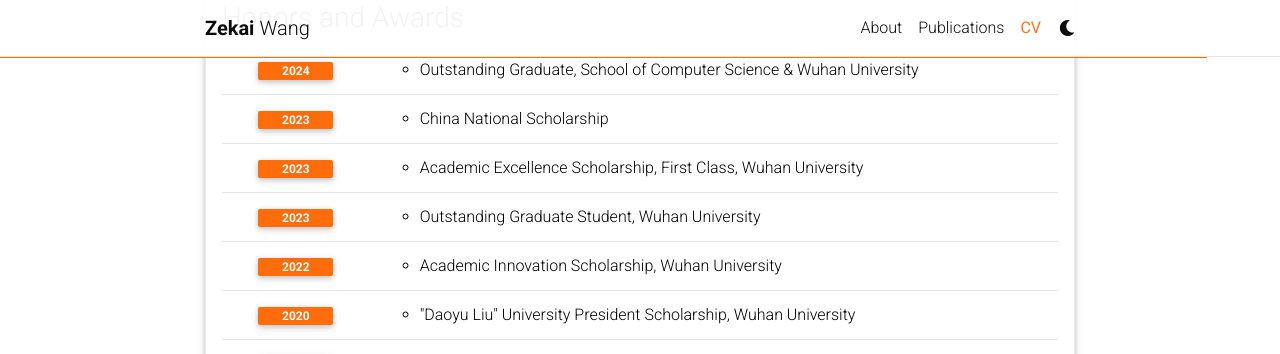
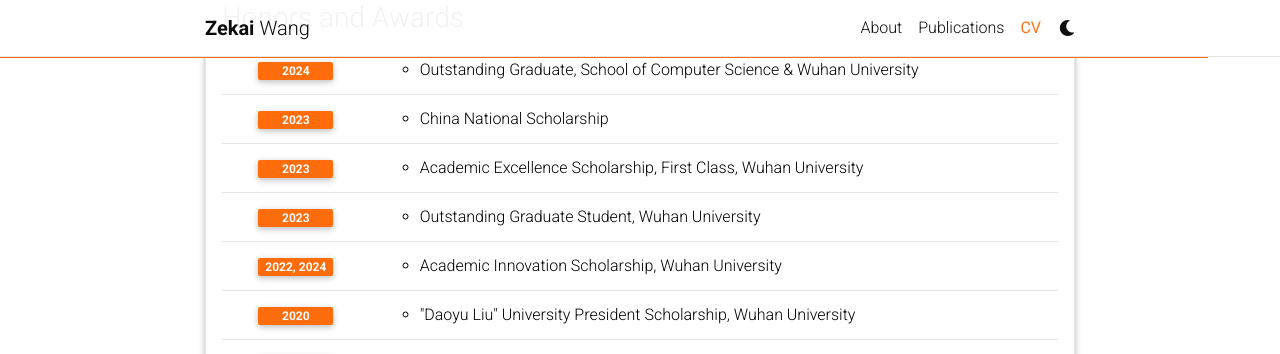
Before and after one commit to wzekai99/wzekai99.github.io, a Jekyll site: the page built from _pages/cv.md, in a window 1280 px wide and 900 px high, scrolled down 1053 px. Shown: the top 354 px of the window. Built offline with Jekyll 4.4.1, drawn with Linux system fonts in a browser that asks for light colours; comment, search, counter and statistics services are not loaded; a style sheet for code colours, icons or effects is not loaded.

Commit message:
Update cv.yml

```diff
--- a/_data/cv.yml
+++ b/_data/cv.yml
@@ -59,7 +59,7 @@
     - year: 2023
       items:
         - Outstanding Graduate Student, Wuhan University
-    - year: 2022
+    - year: 2022, 2024
       items:
         - Academic Innovation Scholarship, Wuhan University
     - year: 2020
```
